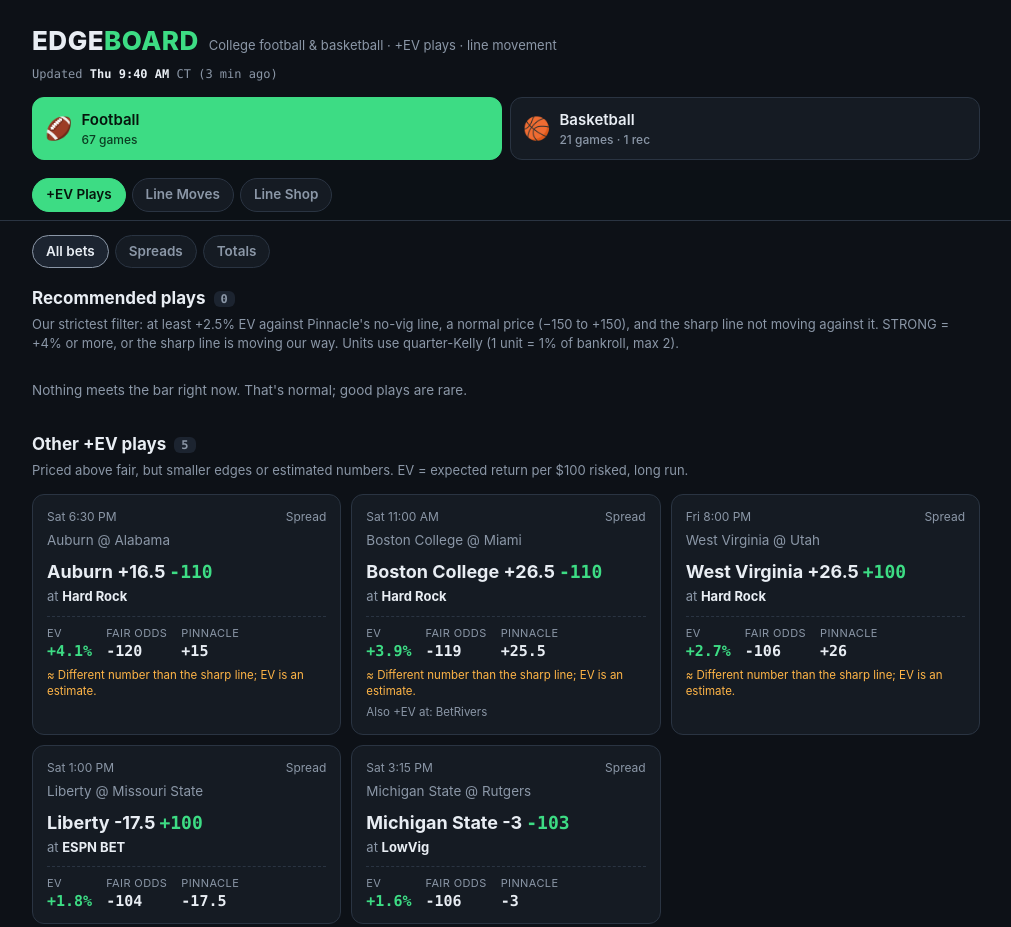
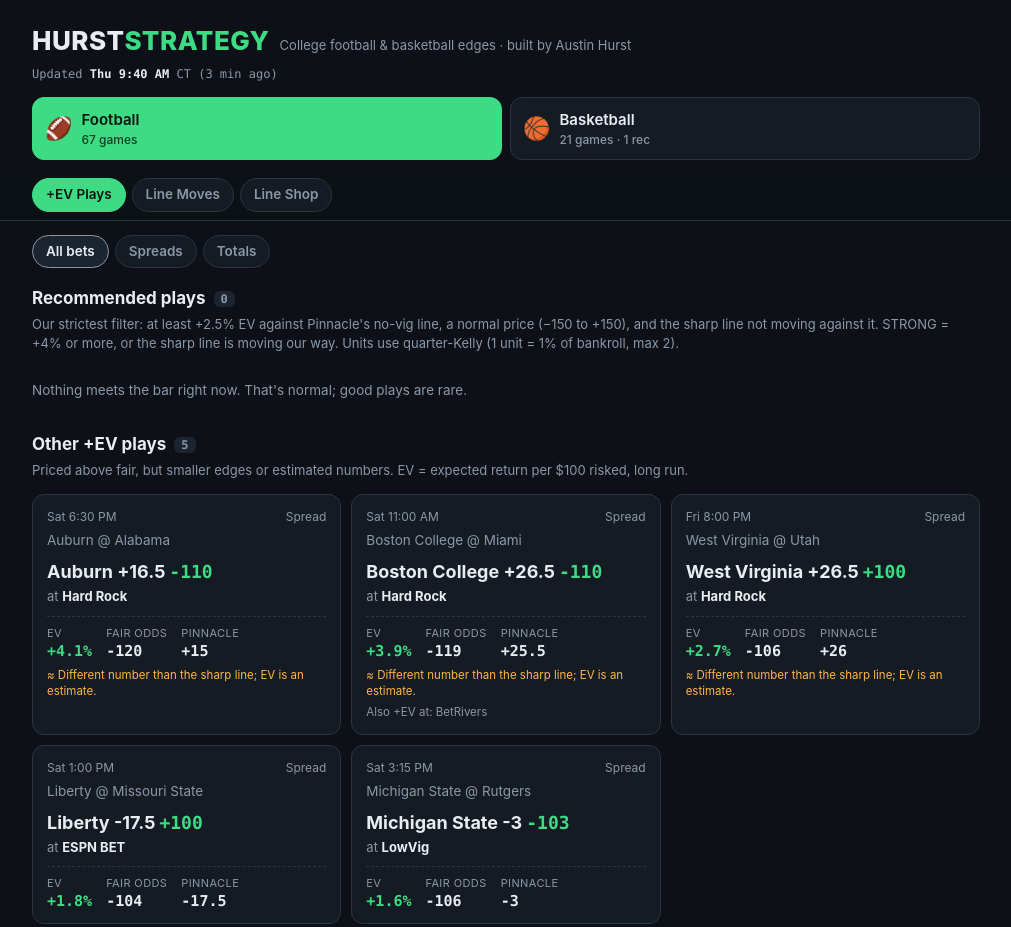
Before and after one commit to ahurst07/edgeboard, a plain HTML site: page site/index.html in a window 1280 px wide. Shown: the top 927 px of the page, without its empty margins (134-1145 px from the left). Drawn offline with Linux system fonts and the light colour scheme.

Commit message:
Add files via upload

```diff
--- a/site/index.html
+++ b/site/index.html
@@ -3,7 +3,7 @@
 <head>
 <meta charset="utf-8">
 <meta name="viewport" content="width=device-width, initial-scale=1">
-<title>Edge Board — College Football & Basketball +EV Plays</title>
+<title>Hurst Strategy — College Football & Basketball +EV Plays</title>
 <link rel="icon" href="data:,">
 <meta name="description" content="Free college football and college basketball +EV plays and line movement, updated through the day.">
 <style>
@@ -100,7 +100,7 @@
 </head>
 <body>
 <header>
-  <div class="brand"><h1>EDGE<span>BOARD</span></h1><div class="tag">College football &amp; basketball · +EV plays · line movement</div></div>
+  <div class="brand"><h1>HURST<span>STRATEGY</span></h1><div class="tag">College football &amp; basketball edges · built by Austin Hurst</div></div>
   <div class="status" id="status">Loading…</div>
   <div class="sportsw" id="chips">
     <button data-sport="CFB"><span class="ic">🏈</span>Football<em id="n-CFB"></em></button>
```
